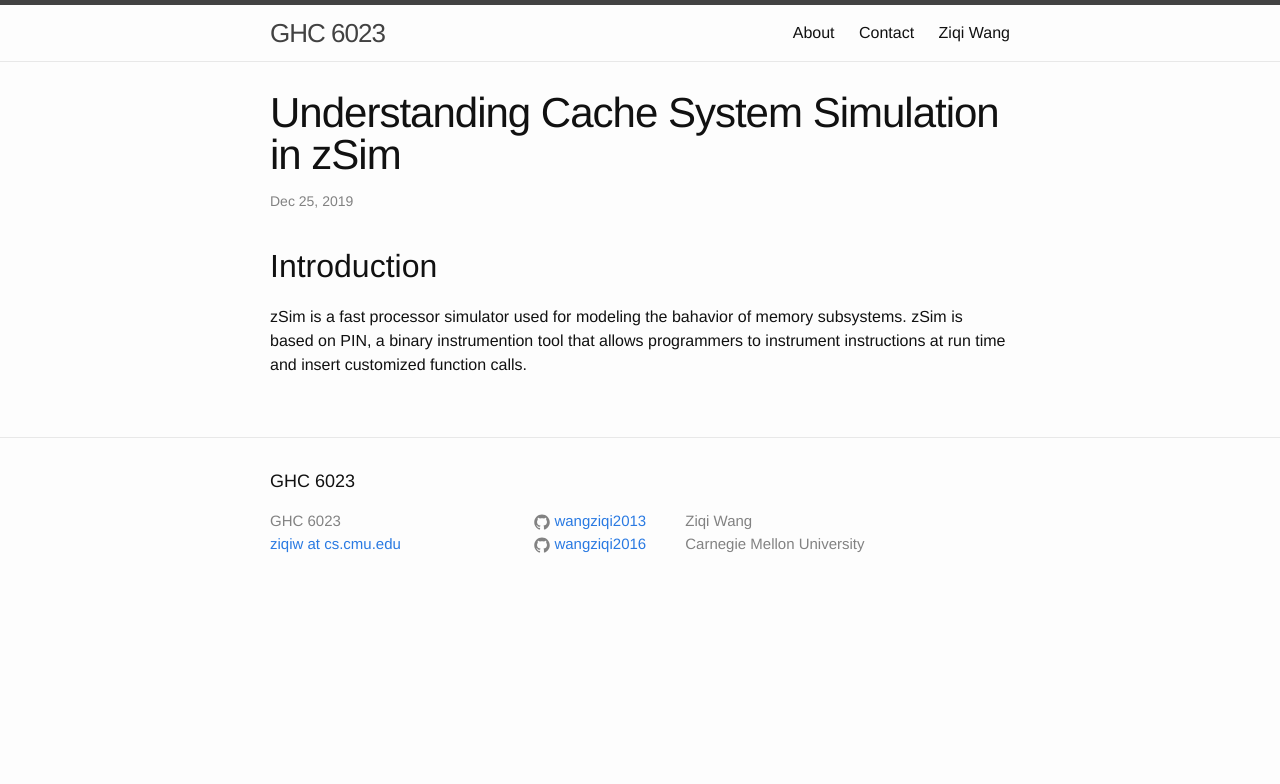
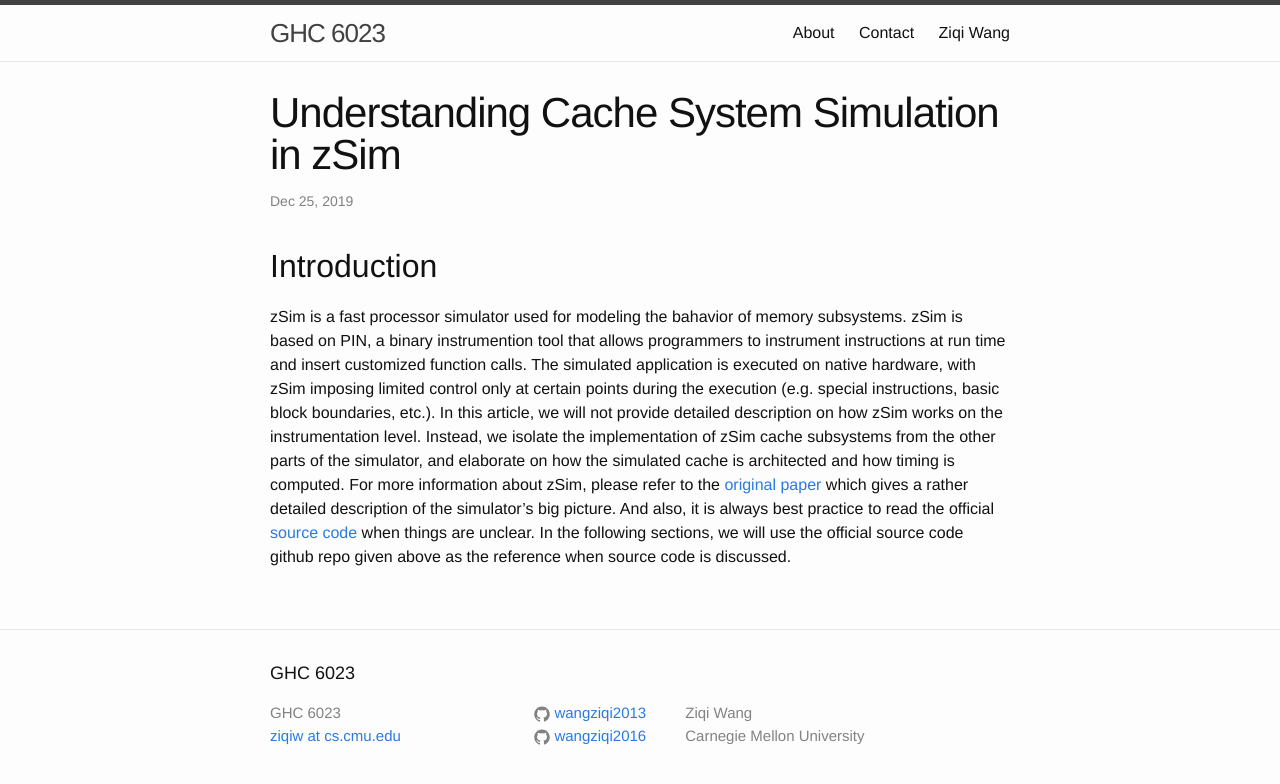
Before and after one commit to wangziqi2013/wangziqi2013.github.io, a Jekyll site: the page built from _posts/2019-12-24-understand-zsim-cc-sim.markdown, in a window 1280 px wide. Shown: the top 784 px of the page. Built offline with Jekyll 4.4.1, drawn with Linux system fonts in a browser that asks for light colours.

Commit message:
Adding introduction

```diff
--- a/_posts/2019-12-24-understand-zsim-cc-sim.markdown
+++ b/_posts/2019-12-24-understand-zsim-cc-sim.markdown
@@ -6,8 +6,16 @@ categories: article
 ontop: true
 ---
 
-Introduction
-------------
+## Introduction
 
 zSim is a fast processor simulator used for modeling the bahavior of memory subsystems. zSim is based on PIN, a binary
 instrumention tool that allows programmers to instrument instructions at run time and insert customized function calls.
+The simulated application is executed on native hardware, with zSim imposing limited control only at certain points
+during the execution (e.g. special instructions, basic block boundaries, etc.). In this article, we will not provide
+detailed description on how zSim works on the instrumentation level. Instead, we isolate the implementation of zSim cache
+subsystems from the other parts of the simulator, and elaborate on how the simulated cache is architected and how timing
+is computed. For more information about zSim, please refer to the
+[original paper](http://people.csail.mit.edu/sanchez/papers/2013.zsim.isca.pdf) which gives a rather detailed description
+of the simulator's big picture. And also, it is always best practice to read the official
+[source code](https://github.com/s5z/zsim) when things are unclear. In the following sections, we will use the official
+source code github repo given above as the reference when source code is discussed.
```
